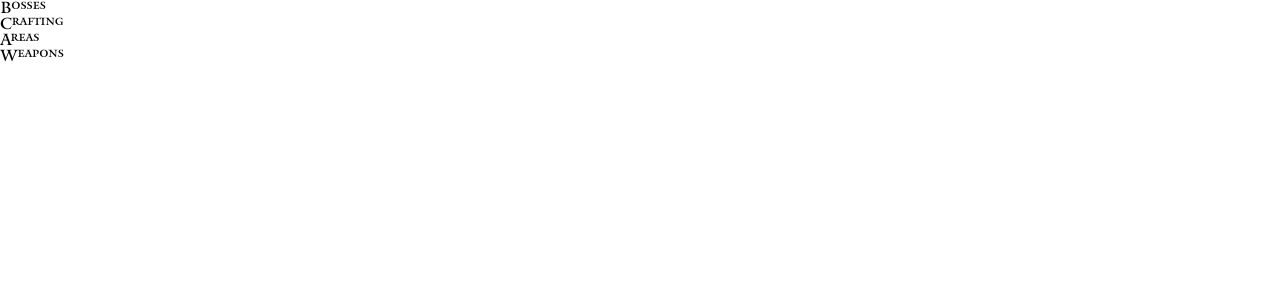
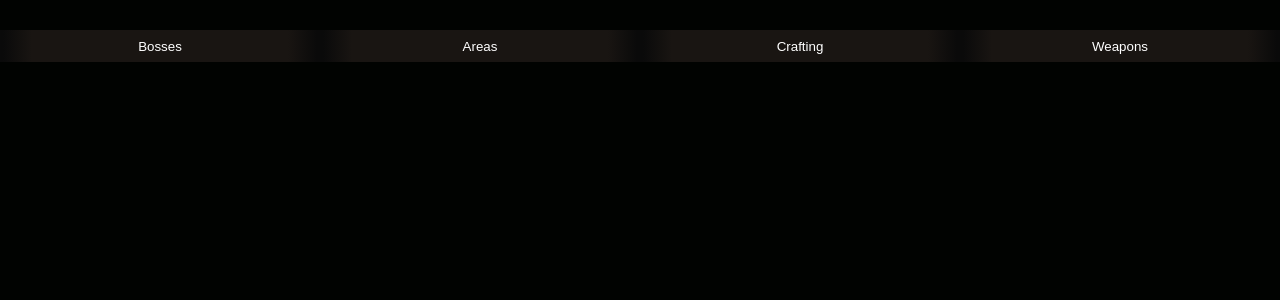
Before and after one commit to r-Dev03/Elden-Ring-Companion-Hub, a React (Create React App) app: page / in a window 1280 px wide. Shown: the top 300 px of the page. Built offline with nearby package versions, Linux system fonts and the light colour scheme.

Commit message:
Implemented base styling for elden ring/dark souls style theme. Imported site of grace image for strategize button. Expanded navbar component.

```diff
--- a/public/index.html
+++ b/public/index.html
@@ -3,6 +3,9 @@
   <head>
     <meta charset="utf-8" />
     <link rel="icon" href="%PUBLIC_URL%/favicon.ico" />
+<link rel="preconnect" href="https://fonts.googleapis.com">
+<link rel="preconnect" href="https://fonts.gstatic.com" crossorigin>
+<link href="https://fonts.googleapis.com/css2?family=EB+Garamond&display=swap" rel="stylesheet">
     <meta name="viewport" content="width=device-width, initial-scale=1" />
     <meta name="theme-color" content="#000000" />
     <meta
--- a/src/App.js
+++ b/src/App.js
@@ -5,9 +5,7 @@ import Navbar from './components/Navbar';
 function App() {
   return (
     <div className="App">
-      <header className="App-header">
       <Navbar />
-      </header>
     </div>
   );
 }
--- a/src/components/Navbar.js
+++ b/src/components/Navbar.js
@@ -3,12 +3,10 @@
 const Navbar = () => {
     return (
         <div className="navbar_container">
-        <ul className="info-nav">
-        <li>Bosses</li>
-        <li>Crafting</li>
-        <li>Areas</li>
-        <li>Weapons</li>
-        </ul>
+        <button>Bosses</button>
+        <button>Areas</button>
+        <button>Crafting</button>
+        <button>Weapons</button>
         </div>
     )
 }
--- a/src/index.css
+++ b/src/index.css
@@ -46,11 +46,52 @@ table {
 	border-spacing: 0;
 
 }
-@font-face {
-  font-family: 'Mantinia-Regular';
-  src: url('../public/fonts/Mantinia Regular.otf');
+
+html {
+    font-family: 'EB Garamond', sans-serif;
 }
 
-html {
-    font-family: 'Mantinia-Regular', sans-serif;
+.App {
+    position: relative;
+    min-height: 100vh;
+    background-color: #010301;
+    color: white;
 }
+
+.navbar_container{
+    height: 100%;
+    padding-top: 30px;
+    display: flex;
+    justify-content: space-evenly;
+}
+button {
+  display: block;
+  width: 100%;
+  height: 4vh;
+  background: linear-gradient(
+    90deg,
+    rgba(10, 10, 10, 1) 0%,
+    rgba(10, 10, 10, 1) 1%,
+    rgba(25, 21, 18, 1) 10%,
+    rgba(25, 21, 18, 1) 90%,
+    rgba(10, 10, 10, 1) 99%,
+    rgba(10, 10, 10, 1) 100%
+  );
+  color: var(--primary-text-color);
+  border: none;
+  outline: none;
+  margin-bottom: 0.6rem;
+  cursor: pointer;
+}
+
+button:hover {
+  background: linear-gradient(
+    90deg,
+    rgba(10, 10, 10, 1) 0%,
+    rgba(10, 10, 10, 1) 1%,
+    rgba(51, 49, 37, 1) 10%,
+    rgba(51, 49, 37, 1) 90%,
+    rgba(10, 10, 10, 1) 99%,
+    rgba(10, 10, 10, 1) 100%
+  );
+}
```
Also changed, not shown: public/Elden-Ring-Grace-Mimic.png (added).
